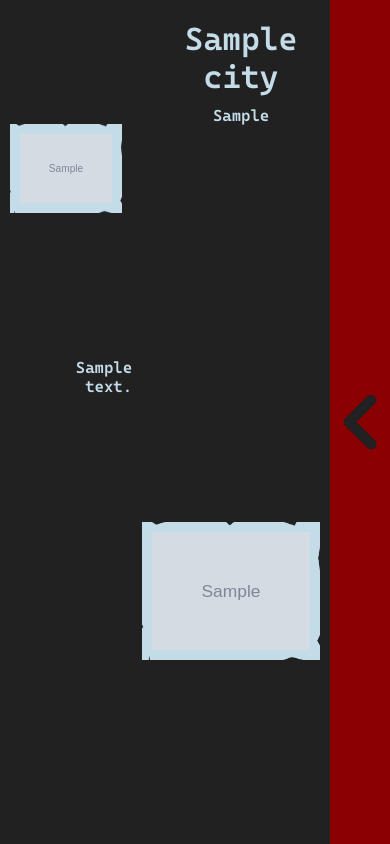
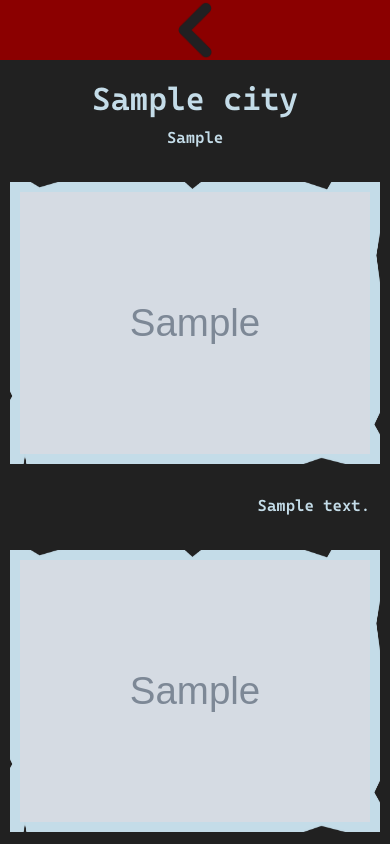
Before and after one commit to metr-0/hero-cities-site, a Django app: page /1 in a window 390 px wide. Run offline with Django 4.2, Linux system fonts and the light colour scheme; tables that the repository leaves empty hold one stand-in row (values such as "Sample post"); grey boxes marked "Sample" are stand-in pictures.

Commit message:
adaptive city page

```diff
--- a/app/main/static/main/css/city.css
+++ b/app/main/static/main/css/city.css
@@ -71,7 +71,15 @@
 
 h1, p {
     text-align: inherit;
-    width: 100%;
     color: #c4dce8;
     margin: 10px;
 }
+
+@media screen and (max-width: 600px) {
+    .city-page {
+        grid-template-columns: 100%;
+        grid-template-rows: 60px auto auto auto auto;
+        grid-template-areas: "A" "B" "C" "D" "E";
+        width: 100%;
+    }
+}
```
